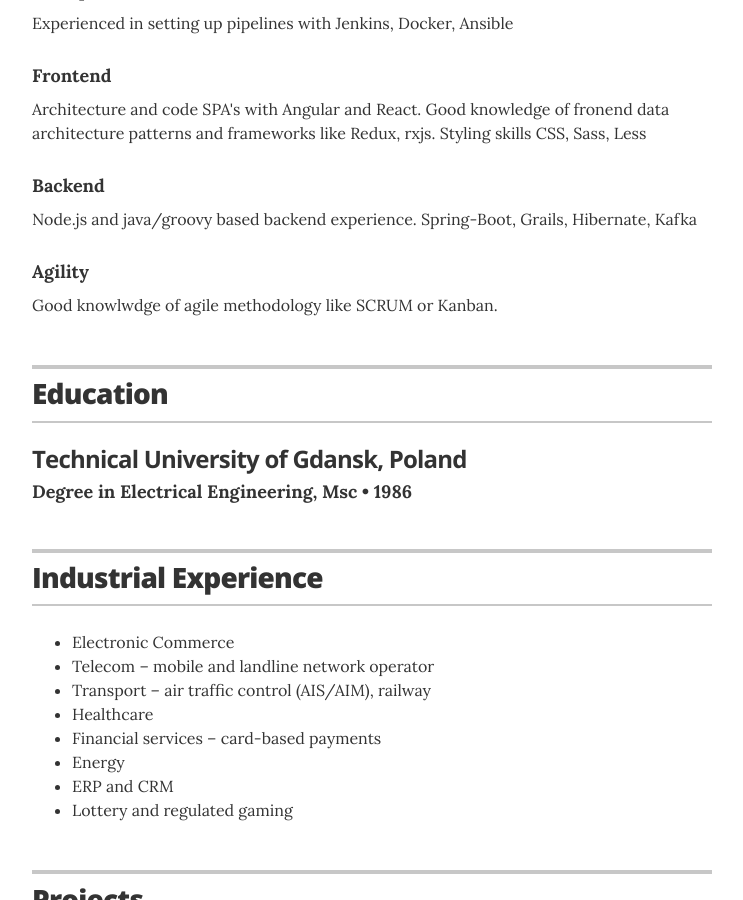
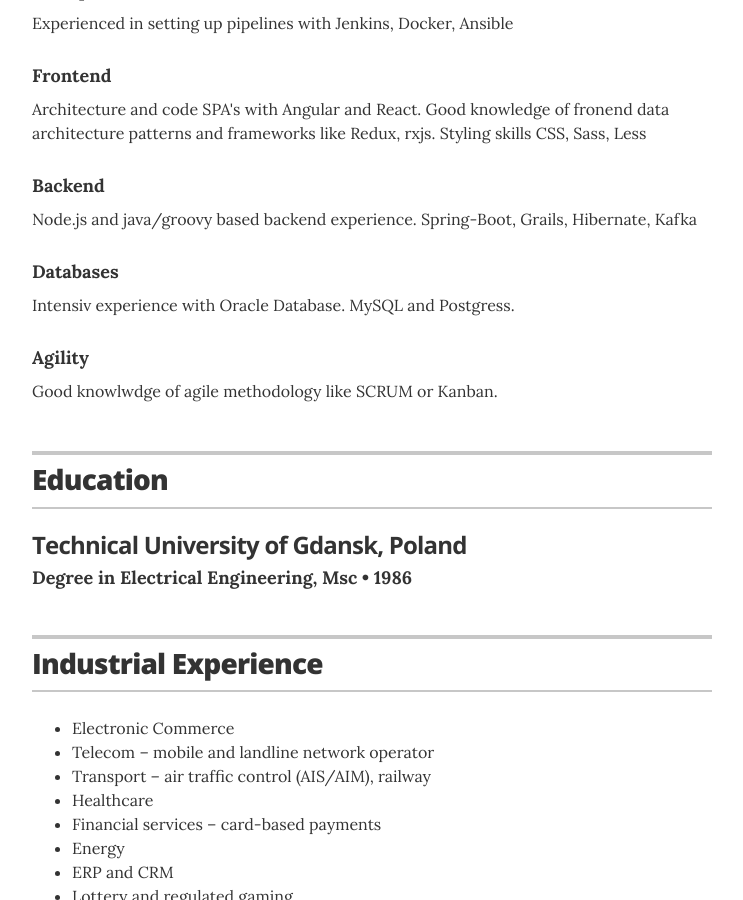
Before and after one commit to jdobosz/jdobosz.github.io, a Jekyll site: the page built from index.html, in a window 1280 px wide and 900 px high, scrolled down 584 px. Shown: the whole window, without its empty margins (268-1011 px from the left). Built offline with Jekyll 4.4.1, drawn with Linux system fonts in a browser that asks for light colours.

Commit message:
initial test

```diff
--- a/_config.yml
+++ b/_config.yml
@@ -15,7 +15,7 @@ resume_title:                   "Fullstack developer and architect"
 resume_contact_email:           "jacek@dobosz.at"
 #resume_contact_telephone:       "555-7334"
 #resume_contact_address:         "742 Evergreen Terrace, Springfield"
-#resume_header_contact_info: "742 Evergreen Terrace, Springfield | 555-7334 | homerjsimpson@youremailaddress.com"
+resume_header_contact_info: "Tel: +43 664 3908156 | jacek@dobosz.at"
 resume_header_intro: "<p>A freelance IT consultant and fullstack developer and architect. Experienced in agile, DevOps based development of big e-commerce systems.</p>"
 
 # use "yes" to display the email contact button,
--- a/_data/skills.yml
+++ b/_data/skills.yml
@@ -11,6 +11,10 @@
 - skill: Backend
   description: Node.js and java/groovy based backend experience. Spring-Boot, Grails, Hibernate, Kafka
 
+  # Databases
+- skill: Databases
+  description: Intensiv experience with Oracle Database. MySQL and Postgress.
+
 # soft
 - skill: Agility
   description: Good knowlwdge of agile methodology like SCRUM or Kanban.
--- a/_layouts/resume.html
+++ b/_layouts/resume.html
@@ -33,7 +33,7 @@
           {% include icon-links.html %}
         </div>
 
-        <div class="executive-summary no-print" itemprop="description">
+        <div class="executive-summary" itemprop="description">
           {{ site.resume_header_intro }}
         </div>
 
```
